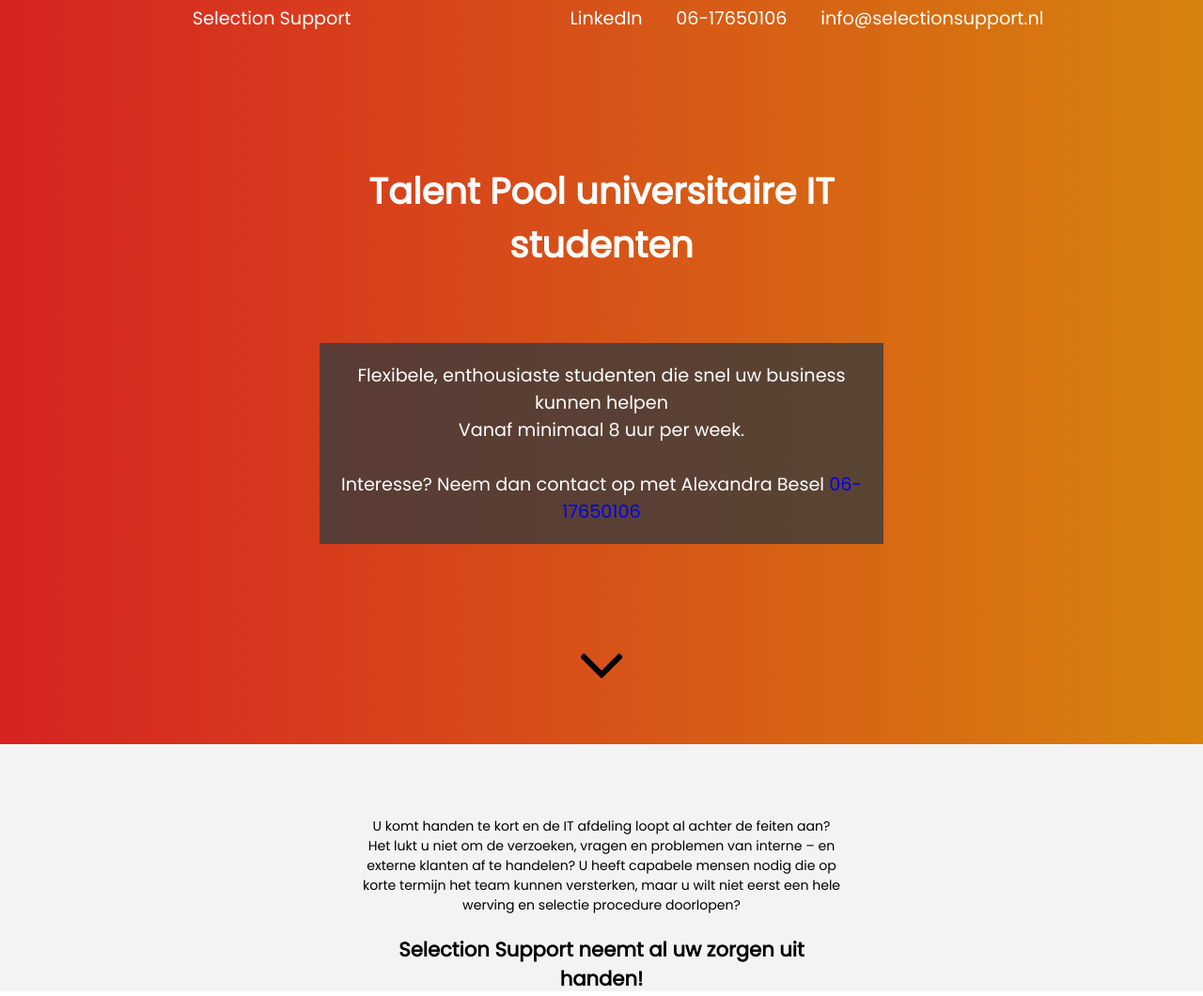
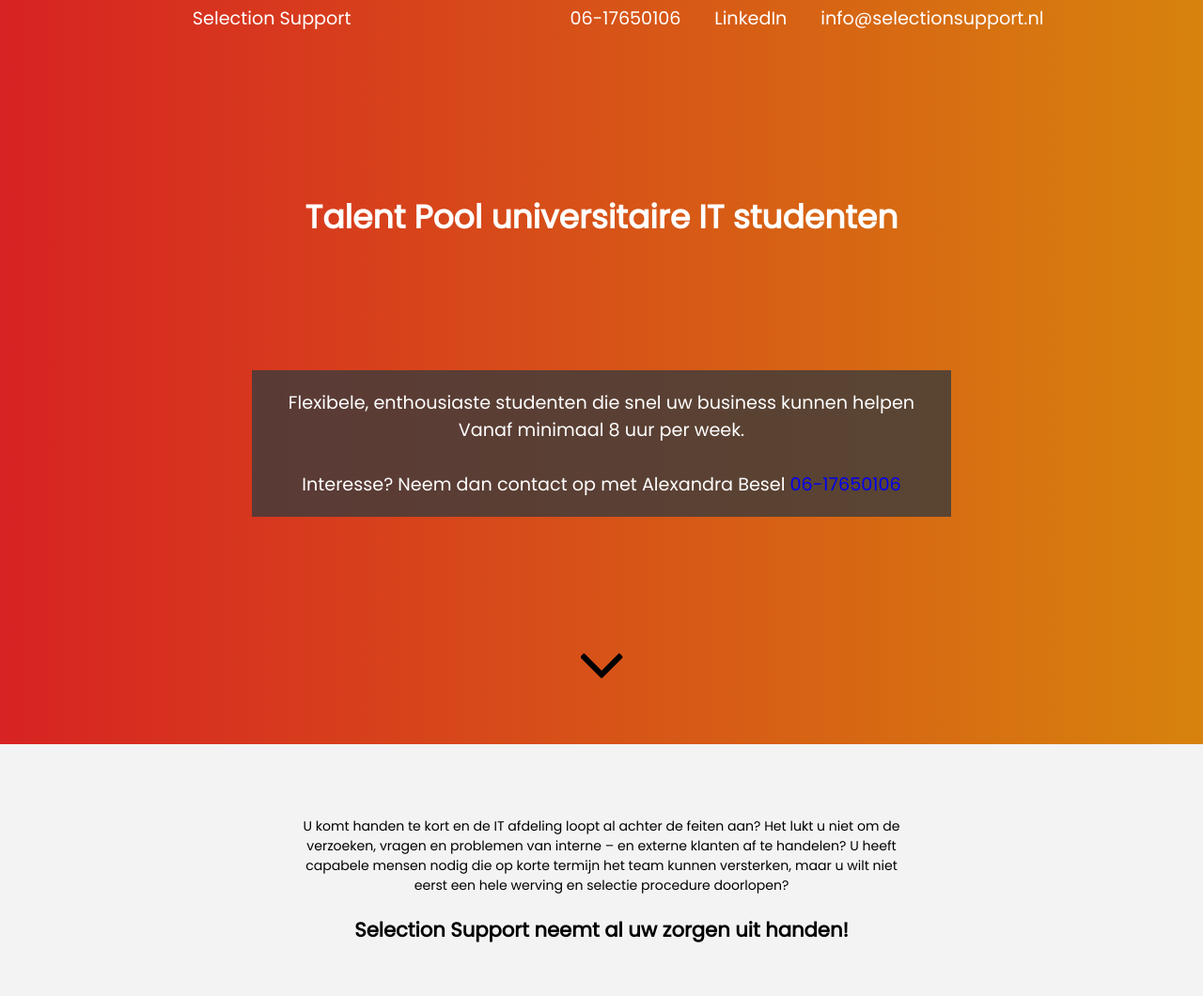
Before and after one commit to Baasbartmans/Website, a plain HTML site: page Index.html in a window 1280 px wide. Shown: the part 8-1068 px from the top of the page at 94% size. Drawn offline with Linux system fonts and the light colour scheme.

Commit message:
Eerste aanpassingen
.

```diff
--- a/Index.html
+++ b/Index.html
@@ -14,9 +14,8 @@
                     <p>Selection Support</p>
                 </div>
                 <div class="right">
+                    <a href="tel:06-17650106">06-17650106</a>
                     <a href="https://www.linkedin.com/in/alexandrabesel/" target="_blank">LinkedIn</a>
-<a href="tel:06-17650106">06-17650106</a>
-
                     <a href="mailto:info@selectionsupport.nl">info@selectionsupport.nl</a>
                 </div>
             </div>
--- a/main.css
+++ b/main.css
@@ -34,7 +34,7 @@ body {
 .slogan {
     width: calc(100vw - (100vw - 100%));
     height: 10vh;
-    font-size: 1.5vw; /*16pt*/
+    font-size: 1.5vw;
     background-color: rgba(124, 70, 230, 0);
     color: #fff;
 }
@@ -68,9 +68,10 @@ body {
     transform: translate(-50%, -50%);
     padding: 3vw;
     background-color: rgba(59, 59, 59, 0.0);
-    font-size: 3vw;
+    font-size: 2.7vw;
     font-weight: bold;
     color: #fff;
+    width: 70vw;
 }
 
 
@@ -102,11 +103,13 @@ body {
     background-color: rgba(59, 59, 59, 0.80);
     font-size: 1.5vw;
     color: #fff;
+    width: 55vw;
 }
 
 .partText {
     width: calc(100vw - (100vw - 100%));
     text-align: center;
+    padding-bottom: 4vw;
 }
 
 #one {
@@ -116,7 +119,7 @@ body {
 
 #one > div {
     display: inline-block;
-    width: 40%;
+    width: 50%;
     margin: 6vw;
     height: 8vw;
 }
```
Lines whose indentation alone changed are shown as unchanged.
